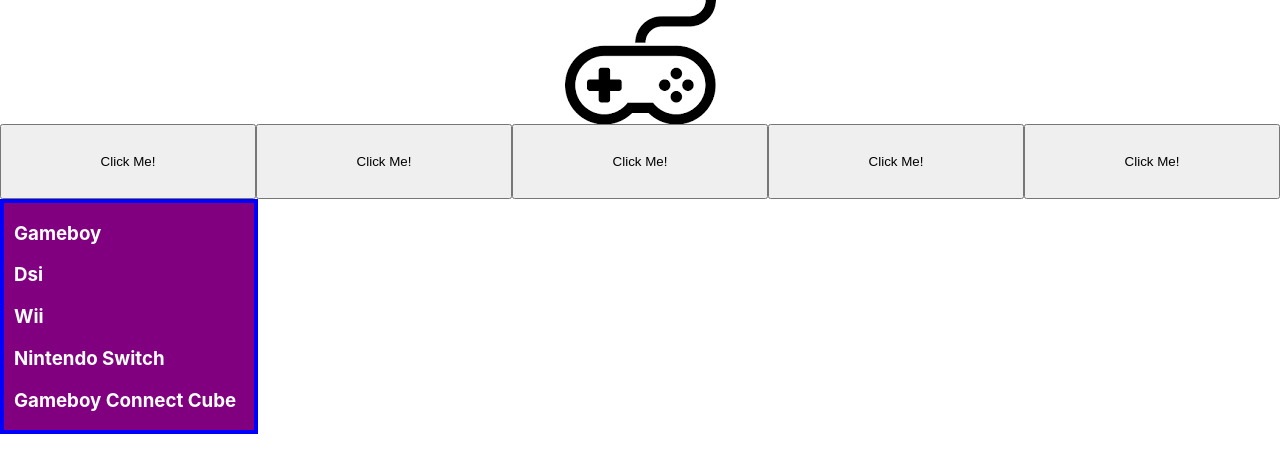
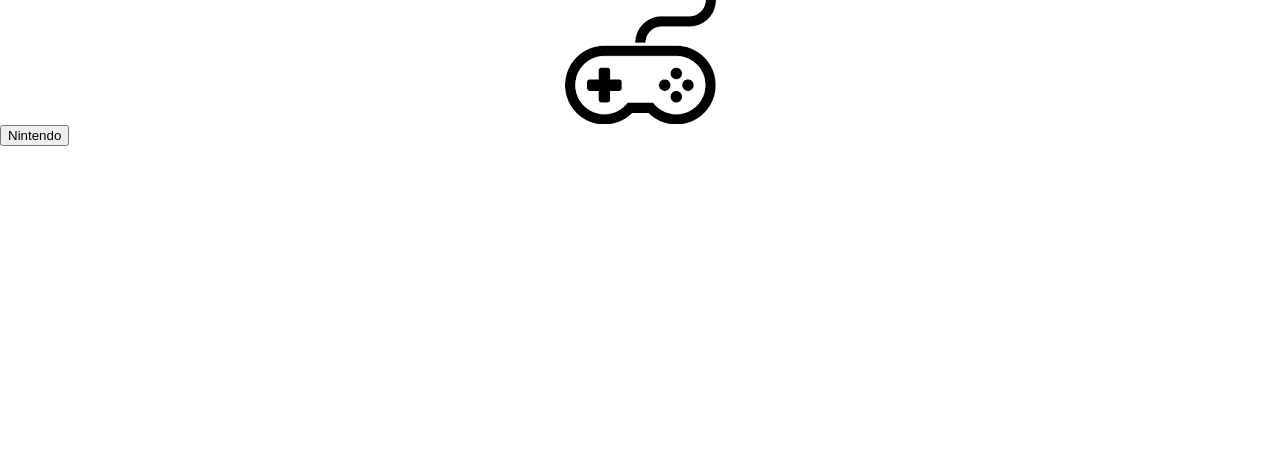
Before and after one commit to andyl5/controller-showcase, a React (Create React App) app: page / in a window 1280 px wide. Shown: the top 472 px of the page. Built offline with nearby package versions, Linux system fonts and the light colour scheme.

Commit message:
dropdown menu on click implemented

```diff
--- a/src/App.css
+++ b/src/App.css
@@ -58,6 +58,8 @@
   width: 250px;
   color: white;
   background-color: purple;
+
+  position: relative;
 }
 
 .dropdown-menu-h3 {
--- a/src/components/Dropdownmenu.js
+++ b/src/components/Dropdownmenu.js
@@ -5,7 +5,7 @@
         <div>
             <div className="dropdown-menu">
                 <h3 className="dropdown-menu-h3">Gameboy</h3>
-                <h3 className="dropdown-menu-h3">Dsi</h3>
+                <h3 className="dropdown-menu-h3">DSi</h3>
                 <h3 className="dropdown-menu-h3">Wii</h3>
                 <h3 className="dropdown-menu-h3">Nintendo Switch</h3>
                 <h3 className="dropdown-menu-h3">Gameboy Connect Cube</h3>
--- a/src/components/Navbar.js
+++ b/src/components/Navbar.js
@@ -1,12 +1,14 @@
 import React from "react"
 import Dropdownbar from "./Dropdownbar"
 import logo from "../images/logo.png"
+import NavbarButton from "./NavbarButton"
 
 function Navbar(){
     return (
         <div>
             <img className="logo-center" src={logo}></img>
-            <Dropdownbar/>
+            {/* <Dropdownbar/> */}
+            <NavbarButton/>
         </div>
     )
 }
--- /dev/null
+++ b/src/components/NavbarButton.js
@@ -0,0 +1,28 @@
+import React, {useState} from "react";
+import Dropdownmenu from "./Dropdownmenu";
+
+function NavbarButton() {
+
+    const [isMenuVisible, setMenuVisible] = useState(false);
+
+    return (
+        <div>
+            <button
+                // onMouseEnter={() => setButtonVisible(true)}
+                // onMouseLeave={() => setMenuVisible(false)}
+                onClick={() => {
+                    setMenuVisible(!isMenuVisible)
+                }}
+            >Nintendo</button>
+
+            {isMenuVisible && (
+                <Dropdownmenu
+                onMouseLeave={() => setMenuVisible(false)}
+                />
+            )}
+
+        </div>
+    )
+}
+
+export default NavbarButton
```
